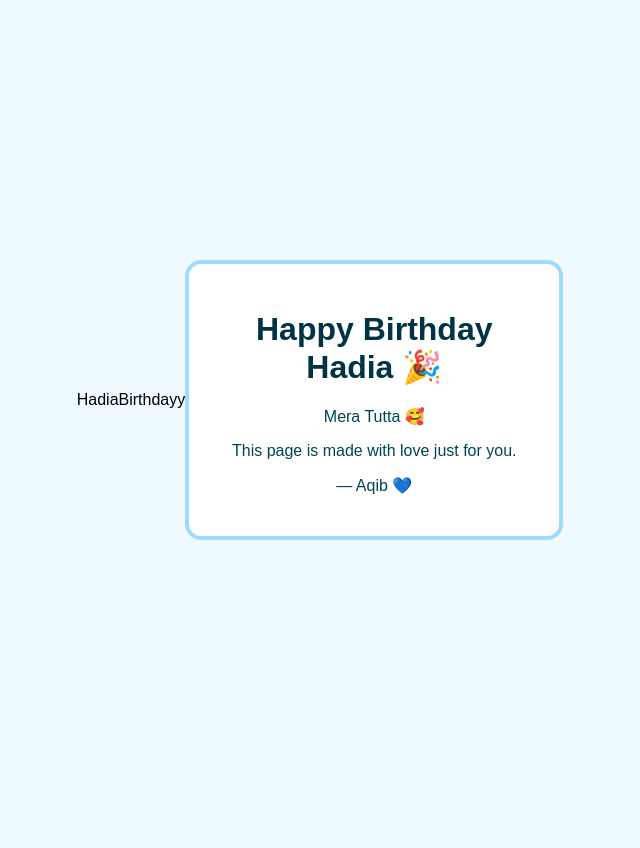
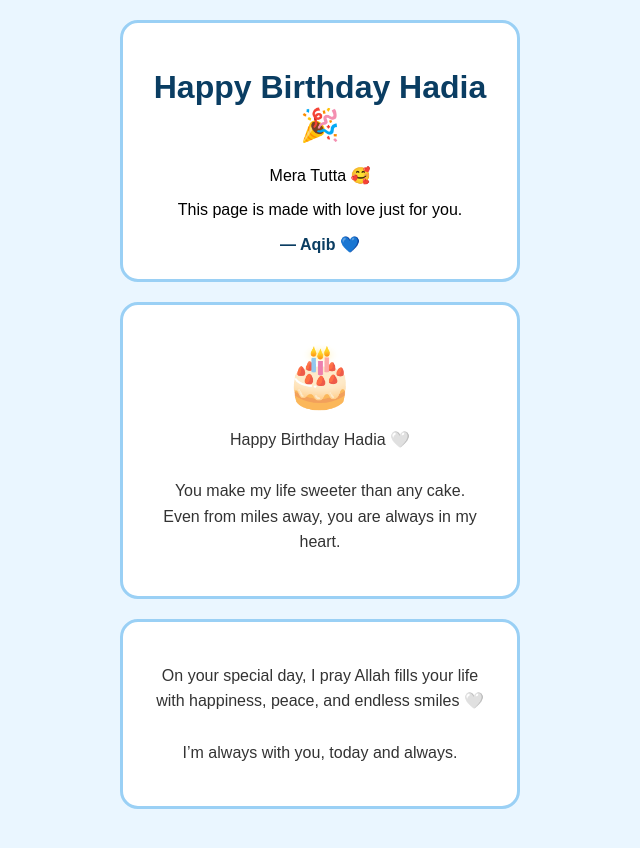
Before and after one commit to AqibKhan11999/HadiaBirthdayy, a plain HTML site: page index.html in a window 1280 px wide. Shown: the whole page, without its empty margins (320-960 px from the left). Before the commit the page ends 800 px from the top, so only its background shows below. Drawn offline with Linux system fonts and the light colour scheme.

Commit message:
Revamp birthday page layout and styling
Updated the HTML structure and styles for a birthday celebration page, adding multiple cards with messages and improved styling.

```diff
--- a/index.html
+++ b/index.html
@@ -1,38 +1,86 @@
-HadiaBirthdayy
 <!DOCTYPE html>
-<html>
+<html lang="en">
 <head>
-  <title>Happy Birthday Hadia 🎂</title>
 <meta charset="UTF-8">
-  <meta name="viewport" content="width=device-width, initial-scale=1">
+<meta name="viewport" content="width=device-width, initial-scale=1.0">
+<title>Happy Birthday Hadia</title>
+
 <style>
-    body{
-      margin:0;
-      height:100vh;
-      display:flex;
-      align-items:center;
-      justify-content:center;
-      background:#f0fbff;
-      font-family:Arial, sans-serif;
+body {
+  margin: 0;
+  font-family: Arial, sans-serif;
+  background: #eaf6ff;
+  display: flex;
+  justify-content: center;
 }
-    .card{
-      background:white;
-      border:4px solid #9ddcff;
-      border-radius:16px;
-      padding:25px;
-      text-align:center;
-      max-width:320px;
+
+.container {
+  max-width: 400px;
+  padding: 20px;
 }
-    h1{color:#034;}
-    p{color:#045;}
+
+.card {
+  background: #ffffff;
+  border: 3px solid #9ad0f5;
+  border-radius: 18px;
+  padding: 25px;
+  text-align: center;
+  margin-bottom: 20px;
+}
+
+h1 {
+  color: #0a3d62;
+}
+
+.message {
+  color: #333;
+  font-size: 16px;
+  line-height: 1.6;
+}
+
+.cake {
+  font-size: 60px;
+  margin: 10px 0;
+}
+
+.footer {
+  margin-top: 15px;
+  color: #0a3d62;
+  font-weight: bold;
+}
 </style>
 </head>
+
 <body>
+  <div class="container">
+
+    <!-- CARD 1 -->
     <div class="card">
       <h1>Happy Birthday Hadia 🎉</h1>
       <p>Mera Tutta 🥰</p>
       <p>This page is made with love just for you.</p>
-    <p>— Aqib 💙</p>
+      <div class="footer">— Aqib 💙</div>
+    </div>
+
+    <!-- CARD 2 -->
+    <div class="card">
+      <div class="cake">🎂</div>
+      <p class="message">
+        Happy Birthday Hadia 🤍<br><br>
+        You make my life sweeter than any cake.<br>
+        Even from miles away, you are always in my heart.
+      </p>
+    </div>
+
+    <!-- CARD 3 -->
+    <div class="card">
+      <p class="message">
+        On your special day, I pray Allah fills your life with happiness,
+        peace, and endless smiles 🤍<br><br>
+        I’m always with you, today and always.
+      </p>
+    </div>
+
   </div>
 </body>
 </html>
```
Lines whose indentation alone changed are shown as unchanged.
